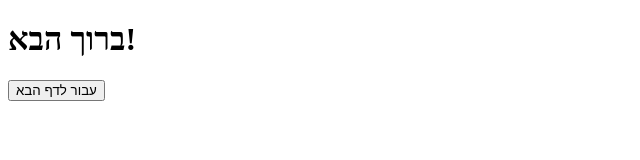
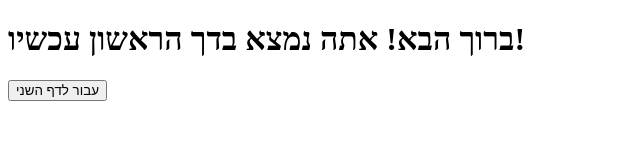
Before and after one commit to glasser2231/conect001, a plain HTML site: page index.html in a window 1280 px wide. Shown: the whole page, without its empty margins (0-640 px from the left). Drawn offline with Linux system fonts and the light colour scheme.

Commit message:
Update index.html

```diff
--- a/index.html
+++ b/index.html
@@ -6,7 +6,7 @@
     <title>דף הבית</title>
 </head>
 <body>
-    <h1>ברוך הבא!</h1>
-    <button onclick="location.href='index002.html'">עבור לדף הבא</button>
+    <h1>ברוך הבא! אתה נמצא בדך הראשון עכשיו!</h1>
+    <button onclick="location.href='index002.html'">עבור לדף השני</button>
 </body>
 </html>
```
